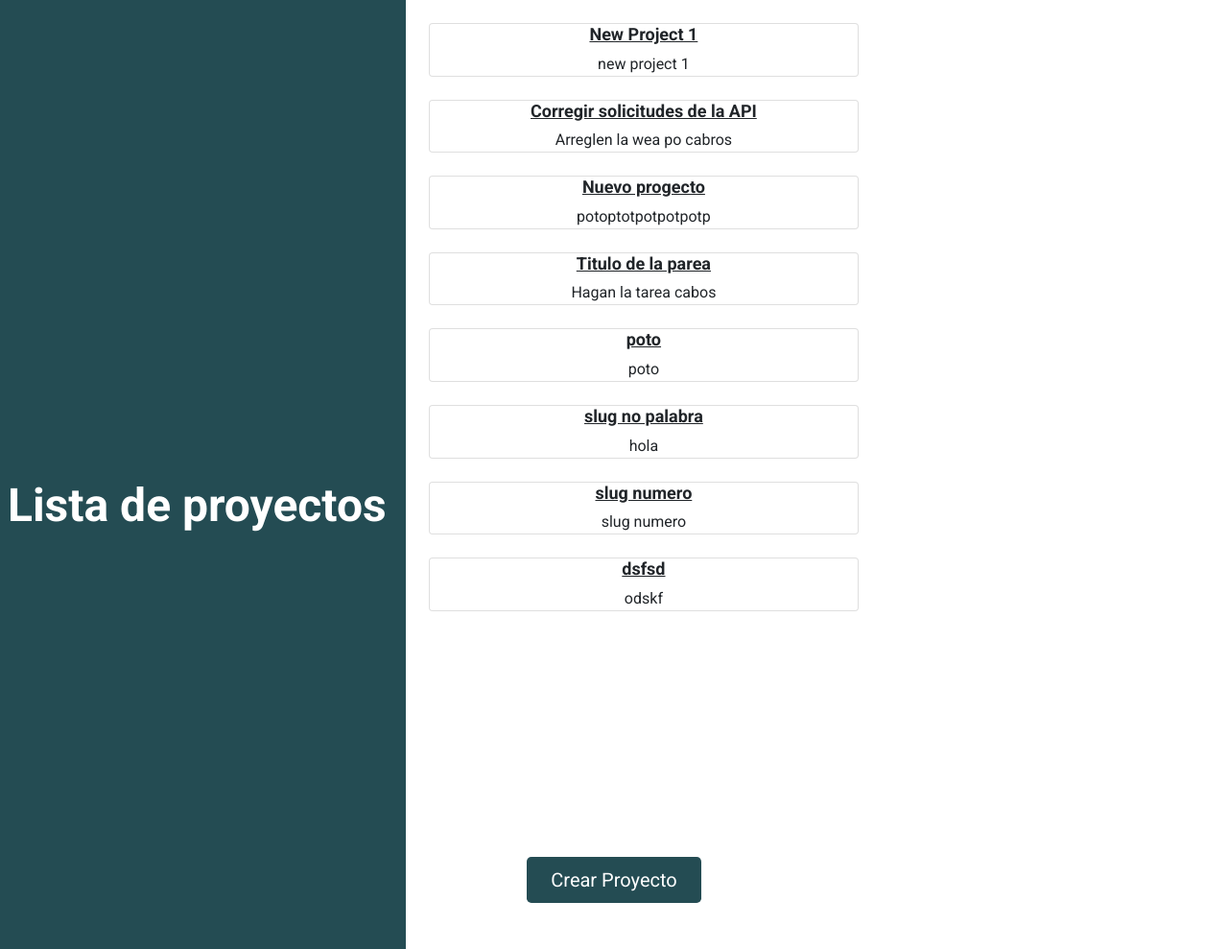
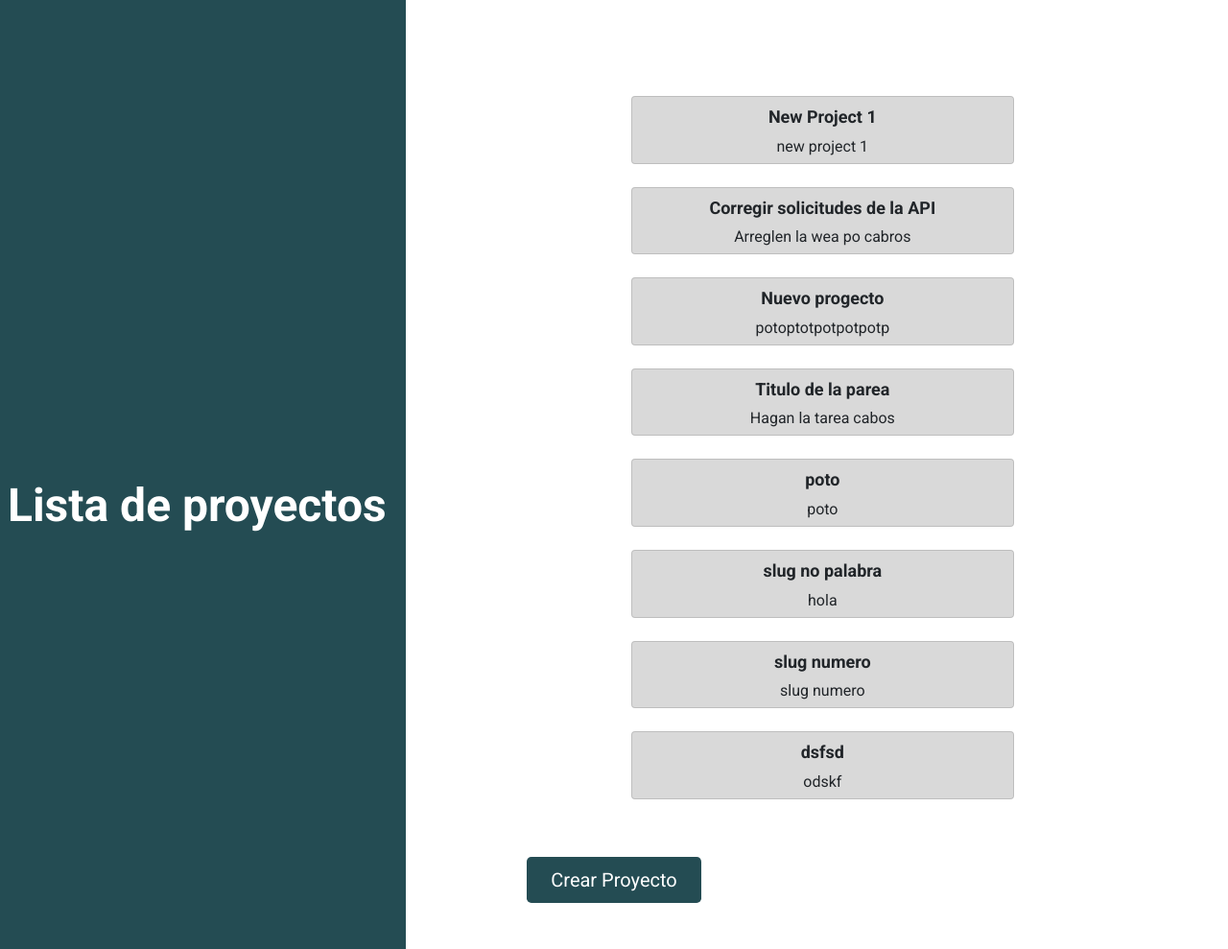
Before and after one commit to matiascavieres/Cloud, a Django app: page /projects/ in a window 1280 px wide. Shown: the part 72-1061 px from the top of the page at 96% size. Run offline with Django 4.2, Linux system fonts and the light colour scheme; a user stored in the database is signed in; data comes from the database, SQL or seed files in the repository.

Commit message:
Update project.html

```diff
--- a/project/templates/project.html
+++ b/project/templates/project.html
@@ -20,16 +20,17 @@ Project Listings
 
         </div>
         {% comment %} container grande {% endcomment %}
+
         <div class=" col-8 container d-flex justify-content-center align-items-start " style="background-color: white">
-          <div class="container px-4 py-4  text-center">
-            <div class="row align-items-center w-75">
+          <div class="container  d-flex text-center  justify-content-center">
+            <div class="row align-items-center w-50" style="margin-top: 100px;">
               {% for project in projects %}
-              <div class="card mb-4 box-shadow w-75  l-75">
-                <a class="text-dark" href="{{project.get_absolute_url}}">
+              <div class="card mb-4 box-shadow " style="background-color: #D9D9D9;">
+                <a class="text-dark" href="{{project.get_absolute_url}}" style="text-decoration: none; margin-top: 10px;">
                 <div class="col-sm">
                   <h2 style="font-size:18px;font-weight:bold">{{project.name}}</h2>
                 </a>
-                <p class="card-text">{{project.description}}</p>
+                <p class="card-text" style="margin-bottom: 5px;">{{project.description}}</p>
                 </div>
               </div>
               {% endfor %}
```
